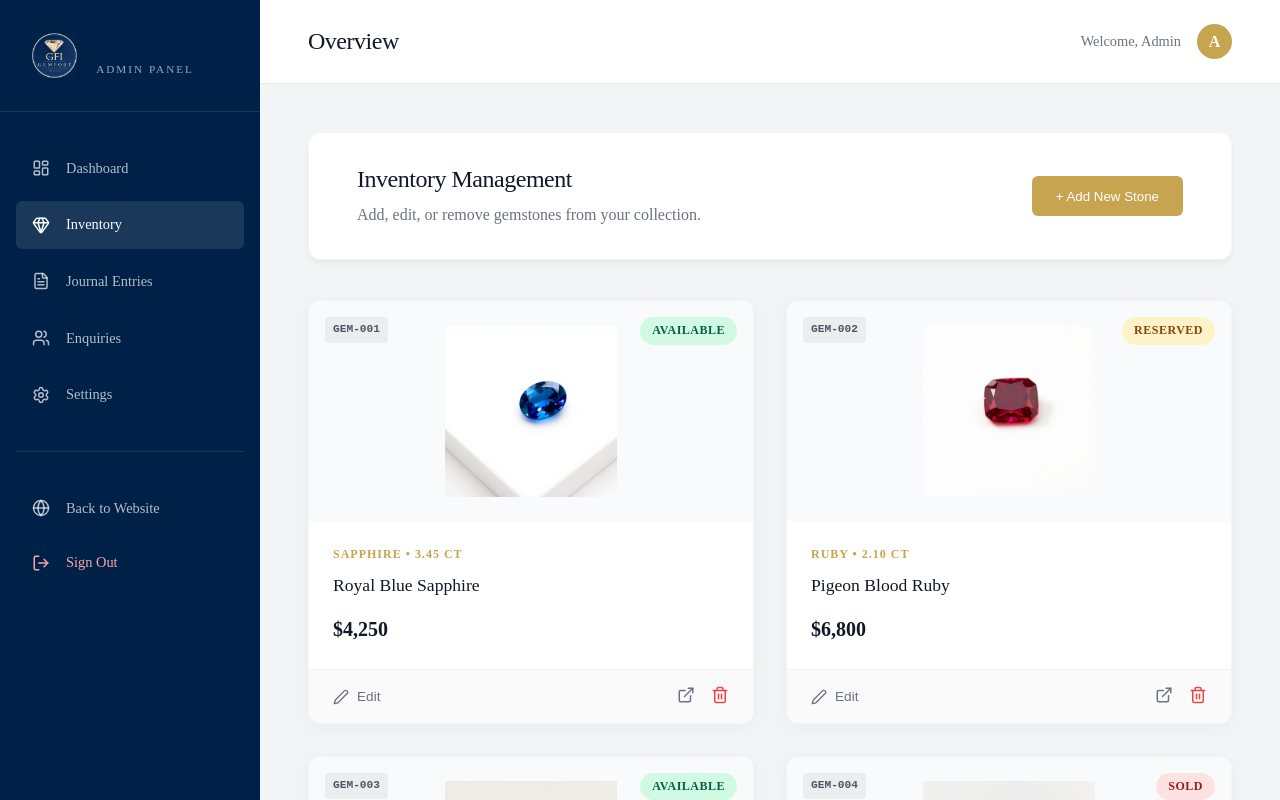
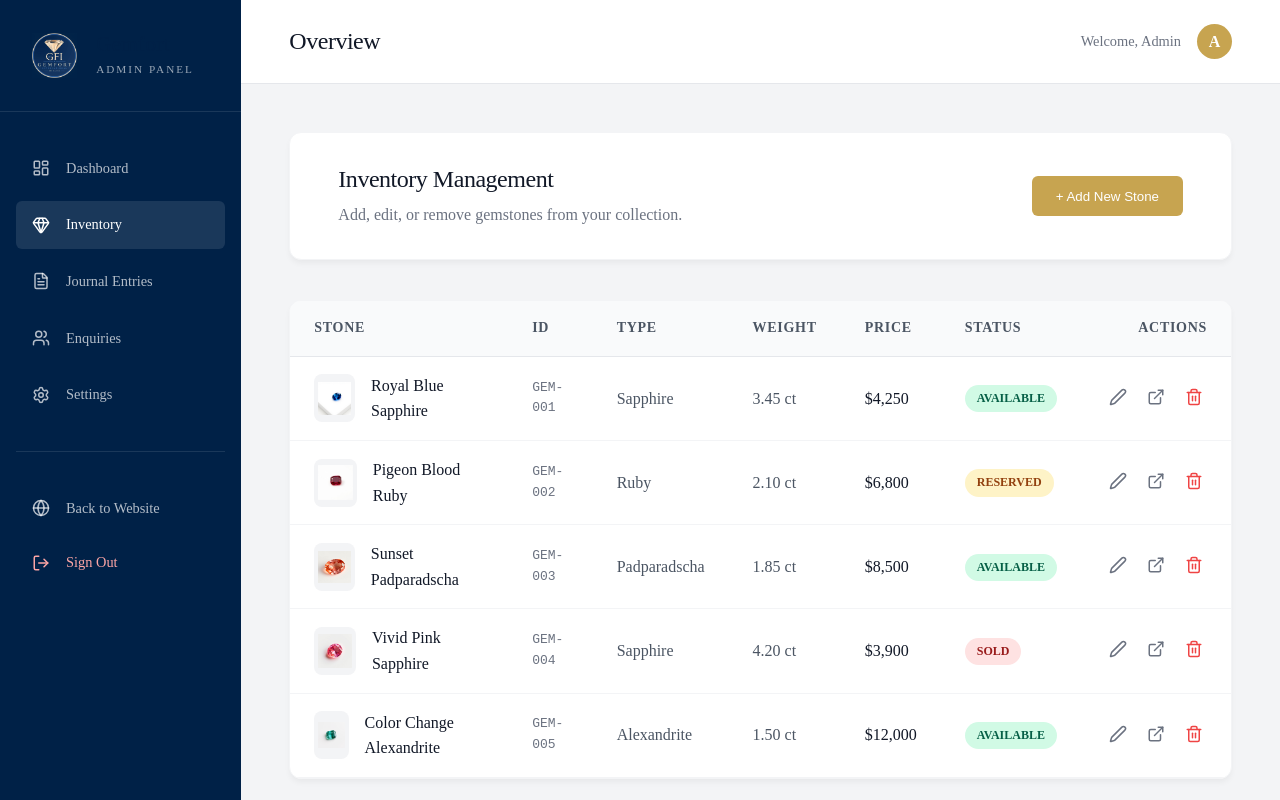
Before and after one commit to ishthiyaqAhamed/Gemfort, a Next.js app: page /admin/dashboard/inventory in a window 1280 px wide. Shown: the top 800 px of the page. Built offline with nearby package versions, Linux system fonts and the light colour scheme; sample sign-in values are in the browser's storage; a web font is replaced by a local one.

Commit message:
Ui fixes

```diff
--- a/src/app/admin/dashboard/inventory/page.tsx
+++ b/src/app/admin/dashboard/inventory/page.tsx
@@ -24,89 +24,60 @@ export default function AdminInventoryPage() {
         </button>
       </div>
 
-      <div style={{ display: 'grid', gridTemplateColumns: 'repeat(auto-fill, minmax(300px, 1fr))', gap: '2rem' }}>
+      <div style={{ backgroundColor: 'white', borderRadius: '12px', boxShadow: '0 4px 6px -1px rgba(0, 0, 0, 0.05)', border: '1px solid #f3f4f6', overflow: 'hidden' }}>
+        <div style={{ overflowX: 'auto' }}>
+          <table style={{ width: '100%', borderCollapse: 'collapse', textAlign: 'left' }}>
+            <thead>
+              <tr style={{ backgroundColor: '#f9fafb', borderBottom: '1px solid #e5e7eb' }}>
+                <th style={{ padding: '1rem 1.5rem', fontWeight: 600, color: '#4b5563', fontSize: '0.875rem', textTransform: 'uppercase', letterSpacing: '0.05em' }}>Stone</th>
+                <th style={{ padding: '1rem 1.5rem', fontWeight: 600, color: '#4b5563', fontSize: '0.875rem', textTransform: 'uppercase', letterSpacing: '0.05em' }}>ID</th>
+                <th style={{ padding: '1rem 1.5rem', fontWeight: 600, color: '#4b5563', fontSize: '0.875rem', textTransform: 'uppercase', letterSpacing: '0.05em' }}>Type</th>
+                <th style={{ padding: '1rem 1.5rem', fontWeight: 600, color: '#4b5563', fontSize: '0.875rem', textTransform: 'uppercase', letterSpacing: '0.05em' }}>Weight</th>
+                <th style={{ padding: '1rem 1.5rem', fontWeight: 600, color: '#4b5563', fontSize: '0.875rem', textTransform: 'uppercase', letterSpacing: '0.05em' }}>Price</th>
+                <th style={{ padding: '1rem 1.5rem', fontWeight: 600, color: '#4b5563', fontSize: '0.875rem', textTransform: 'uppercase', letterSpacing: '0.05em' }}>Status</th>
+                <th style={{ padding: '1rem 1.5rem', fontWeight: 600, color: '#4b5563', fontSize: '0.875rem', textTransform: 'uppercase', letterSpacing: '0.05em', textAlign: 'right' }}>Actions</th>
+              </tr>
+            </thead>
+            <tbody style={{ divideY: '1px solid #e5e7eb' }}>
               {inventory.map((stone, i) => (
-          <div key={i} style={{
-            backgroundColor: 'white',
-            borderRadius: '12px',
-            overflow: 'hidden',
-            boxShadow: '0 4px 20px rgba(0, 0, 0, 0.04)',
-            border: '1px solid #f3f4f6',
-            display: 'flex',
-            flexDirection: 'column',
-            transition: 'transform 0.2s ease, box-shadow 0.2s ease'
-          }}
-          onMouseOver={(e) => {
-            e.currentTarget.style.transform = 'translateY(-4px)';
-            e.currentTarget.style.boxShadow = '0 12px 30px rgba(0, 0, 0, 0.08)';
-          }}
-          onMouseOut={(e) => {
-            e.currentTarget.style.transform = 'translateY(0)';
-            e.currentTarget.style.boxShadow = '0 4px 20px rgba(0, 0, 0, 0.04)';
-          }}>
-            {/* Image Area */}
-            <div style={{ position: 'relative', height: '220px', backgroundColor: '#f9fafb', display: 'flex', alignItems: 'center', justifyContent: 'center', padding: '2rem' }}>
-              <Image
-                src={stone.img}
-                alt={stone.name}
-                fill
-                style={{ objectFit: 'contain', padding: '1.5rem' }}
-              />
+                <tr key={i} style={{ borderBottom: '1px solid #f3f4f6', transition: 'background-color 0.2s', cursor: 'default' }} onMouseOver={(e) => e.currentTarget.style.backgroundColor = '#f9fafb'} onMouseOut={(e) => e.currentTarget.style.backgroundColor = 'transparent'}>
+                  <td style={{ padding: '1rem 1.5rem', display: 'flex', alignItems: 'center', gap: '1rem' }}>
+                    <div style={{ position: 'relative', width: '48px', height: '48px', backgroundColor: '#f3f4f6', borderRadius: '8px', overflow: 'hidden' }}>
+                      <Image src={stone.img} alt={stone.name} fill style={{ objectFit: 'contain', padding: '4px' }} />
+                    </div>
+                    <span style={{ fontWeight: 500, color: '#111827' }}>{stone.name}</span>
+                  </td>
+                  <td style={{ padding: '1rem 1.5rem', color: '#6b7280', fontFamily: 'monospace' }}>{stone.id}</td>
+                  <td style={{ padding: '1rem 1.5rem', color: '#4b5563' }}>{stone.type}</td>
+                  <td style={{ padding: '1rem 1.5rem', color: '#4b5563' }}>{stone.weight}</td>
+                  <td style={{ padding: '1rem 1.5rem', color: '#111827', fontWeight: 500 }}>{stone.price}</td>
+                  <td style={{ padding: '1rem 1.5rem' }}>
                     <span style={{
-                position: 'absolute', top: '16px', right: '16px',
                       backgroundColor: stone.status === 'Available' ? '#d1fae5' : stone.status === 'Reserved' ? '#fef3c7' : '#fee2e2',
                       color: stone.status === 'Available' ? '#065f46' : stone.status === 'Reserved' ? '#92400e' : '#991b1b',
-                padding: '4px 12px', borderRadius: '999px', fontSize: '0.75rem', fontWeight: 600, letterSpacing: '0.5px', textTransform: 'uppercase'
+                      padding: '4px 12px', borderRadius: '999px', fontSize: '0.75rem', fontWeight: 600, textTransform: 'uppercase', display: 'inline-block'
                     }}>
                       {stone.status}
                     </span>
-              <span style={{
-                position: 'absolute', top: '16px', left: '16px',
-                backgroundColor: 'rgba(0,0,0,0.05)', color: '#4b5563',
-                padding: '4px 8px', borderRadius: '4px', fontSize: '0.7rem', fontWeight: 600, fontFamily: 'monospace'
-              }}>
-                {stone.id}
-              </span>
-            </div>
-
-            {/* Details Area */}
-            <div style={{ padding: '1.5rem', flexGrow: 1, display: 'flex', flexDirection: 'column' }}>
-              <p style={{ color: 'var(--text-accent)', fontSize: '0.75rem', fontWeight: 600, textTransform: 'uppercase', letterSpacing: '1px', margin: '0 0 0.5rem 0' }}>
-                {stone.type} • {stone.weight}
-              </p>
-              <h3 style={{ fontSize: '1.1rem', color: '#111827', margin: '0 0 1rem 0', fontFamily: 'var(--font-serif)', lineHeight: '1.4' }}>
-                {stone.name}
-              </h3>
-              <p style={{ fontSize: '1.25rem', color: '#111827', fontWeight: 600, margin: 'auto 0 0 0' }}>
-                {stone.price}
-              </p>
-            </div>
-
-            {/* Action Footer */}
-            <div style={{ padding: '1rem 1.5rem', borderTop: '1px solid #f3f4f6', backgroundColor: '#fafafa', display: 'flex', justifyContent: 'space-between', alignItems: 'center' }}>
-              <button style={{ background: 'none', border: 'none', color: '#6b7280', display: 'flex', alignItems: 'center', gap: '0.5rem', cursor: 'pointer', fontSize: '0.85rem', fontWeight: 500 }}
-                onMouseOver={(e) => e.currentTarget.style.color = '#111827'}
-                onMouseOut={(e) => e.currentTarget.style.color = '#6b7280'}
-              >
-                <Edit2 size={16} /> Edit
+                  </td>
+                  <td style={{ padding: '1rem 1.5rem', textAlign: 'right' }}>
+                    <div style={{ display: 'flex', gap: '0.75rem', justifyContent: 'flex-end' }}>
+                      <button style={{ background: 'none', border: 'none', color: '#6b7280', cursor: 'pointer', padding: '4px' }} title="Edit">
+                        <Edit2 size={18} />
                       </button>
-              <div style={{ display: 'flex', gap: '1rem' }}>
-                <button style={{ background: 'none', border: 'none', color: '#6b7280', cursor: 'pointer' }} title="View on site"
-                  onMouseOver={(e) => e.currentTarget.style.color = 'var(--text-accent)'}
-                  onMouseOut={(e) => e.currentTarget.style.color = '#6b7280'}
-                >
+                      <button style={{ background: 'none', border: 'none', color: '#6b7280', cursor: 'pointer', padding: '4px' }} title="View on site">
                         <ExternalLink size={18} />
                       </button>
-                <button style={{ background: 'none', border: 'none', color: '#ef4444', cursor: 'pointer' }} title="Delete"
-                  onMouseOver={(e) => e.currentTarget.style.color = '#b91c1c'}
-                  onMouseOut={(e) => e.currentTarget.style.color = '#ef4444'}
-                >
+                      <button style={{ background: 'none', border: 'none', color: '#ef4444', cursor: 'pointer', padding: '4px' }} title="Delete">
                         <Trash2 size={18} />
                       </button>
                     </div>
+                  </td>
+                </tr>
+              ))}
+            </tbody>
+          </table>
         </div>
-          </div>
-        ))}
       </div>
     </div>
   );
--- a/src/components/AboutPreview/AboutPreview.tsx
+++ b/src/components/AboutPreview/AboutPreview.tsx
@@ -17,7 +17,7 @@ const AboutPreview = () => {
           transition={{ duration: 0.8 }}
         >
           <Image
-            src="/images/about-preview.jpg"
+            src="/images/masters-of-rough.jpg"
             alt="Master Jeweler examining rough gemstone"
             fill
             className={styles.image}
```
Also changed, not shown: src/app/admin/dashboard/enquiries/page.tsx (+23 -0 lines), src/components/PageHeader/PageHeader.tsx (+10 -2 lines), public/images/masters-of-rough.jpg (added). Lines whose indentation alone changed are shown as unchanged.
